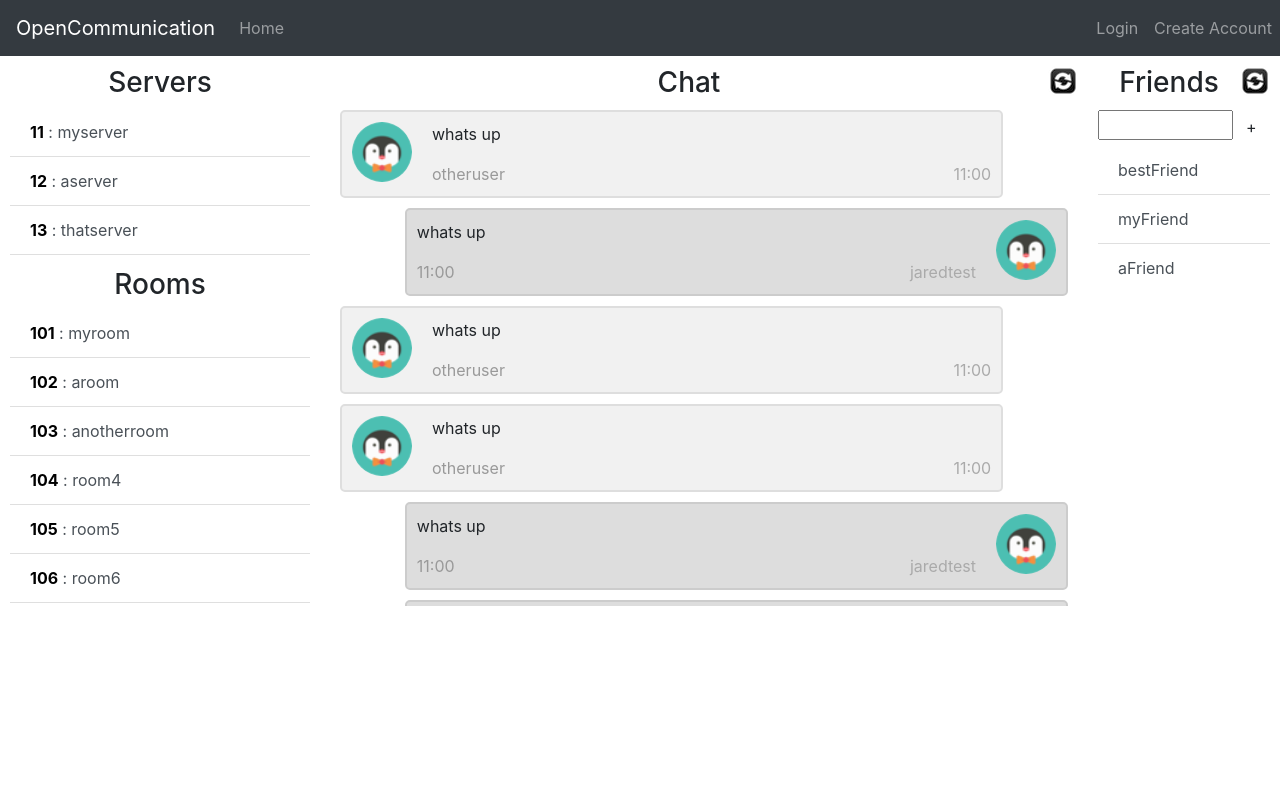
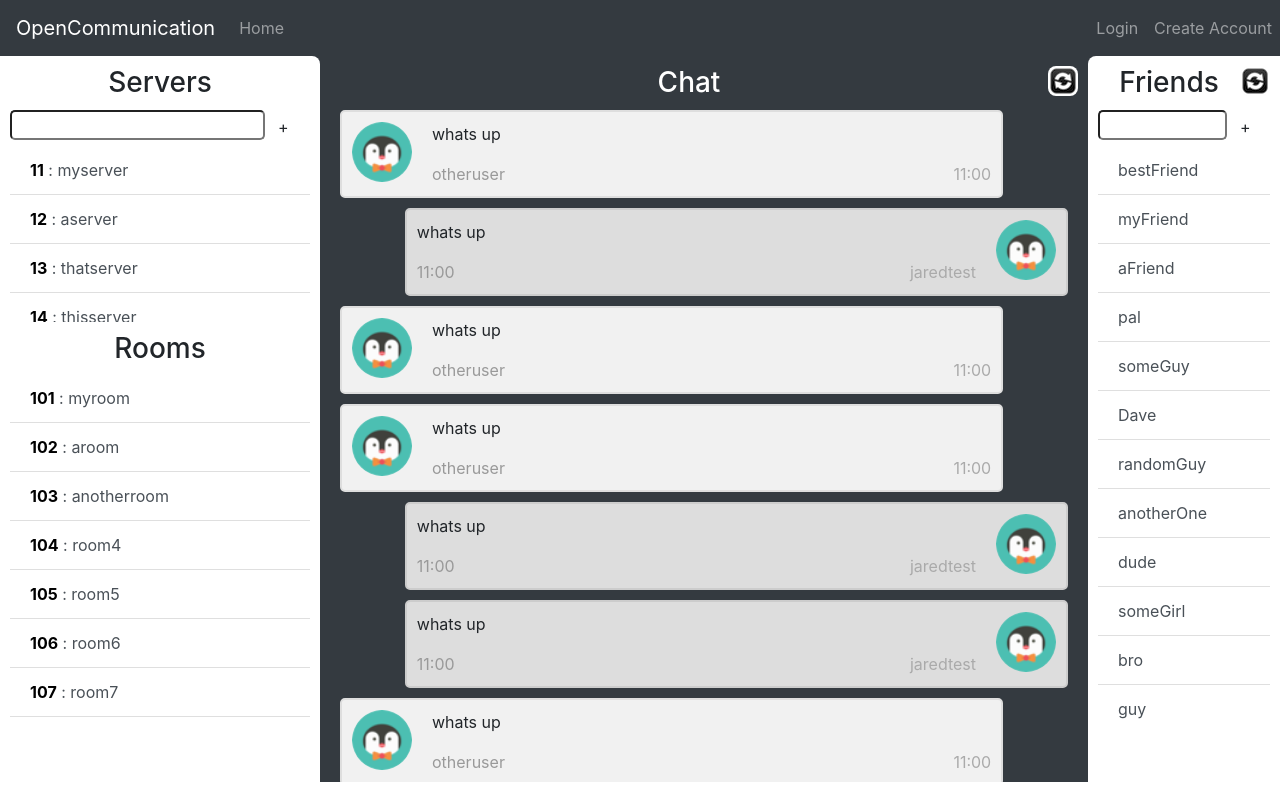
Before and after one commit to jaredglaser/OpenCommunicationFrontEnd, an Angular app: page /ui in a window 1280 px wide. Built offline with nearby package versions, Linux system fonts and the light colour scheme.

Commit message:
UI page styled and formatted

```diff
--- a/src/app/pages/login/login.component.html
+++ b/src/app/pages/login/login.component.html
@@ -1,4 +1,5 @@
 <h2>Login</h2>
+<!--Testing-->
 {{login_form.value | json }}
 <form #login_form="ngForm" (ngSubmit)="login(login_form.value)">
     <div class="form-group">
--- a/src/app/pages/register/register.component.html
+++ b/src/app/pages/register/register.component.html
@@ -1,4 +1,5 @@
 <h2>Create Account</h2>
+<!--Testing-->
 {{register_form.value | json }}
 <form #register_form="ngForm" (ngSubmit)="register(register_form.value)">
     <div class="form-group">
--- a/src/app/pages/ui/ui.component.css
+++ b/src/app/pages/ui/ui.component.css
@@ -1,31 +1,48 @@
-/* Headers above Columns */
-.header{
-    text-align: center;
+
+
+.row {
+  background-color: #343a40;
+  overflow: hidden;
+
 }
 
 /* All Columns */
 .column {
-    float: left;
-    padding: 10px;
+  float: left;
+  padding: 10px;
+  max-height: 90.75vh; /* accounts for nav-bar, no scroll in window */
 }
 
 /* Rooms and servers Column */
 .column.left {
-    width: 25%;
+  width: 25%;
+  border-top-right-radius: 8px;
+  background-color: #ffffff;
 }
 
 /* Chat Column */
 .column.middle {
     width: 60%;
-    max-height: 550px;
     overflow-y: scroll;
     -webkit-overflow-scrolling: touch;
+    background-color: #343a40
 }
 
 /* Friends List Column */
 .column.right {
     width: 15%;
-    max-height: 300px;
+    border-top-left-radius: 8px;
+    background-color: #ffffff;
+
+}
+
+/* Headers above list-groups */
+.header{
+  text-align: center;
+}
+
+#header-chat {
+  color: #ffffff;
 }
 
 /* List-group containing list-group-items */
@@ -33,6 +50,7 @@
     margin-bottom: 10px;
     overflow-y: scroll;
     -webkit-overflow-scrolling: touch;
+    max-height: 70%;
 }
 
 .selected-list-item {
@@ -41,12 +59,17 @@
 
 /* list-group of servers */
 #servers {
-    max-height: 150px;
+    max-height: 25%;
 }
 
 /* list-group of rooms */
 #rooms {
-    max-height: 300px;
+    max-height: 50%;
+}
+
+/* list of friends */
+#friends-list {
+  max-height: 85%;
 }
 
 /* room and server id numbers */
@@ -59,6 +82,11 @@
 .active {
     color: blue;
     background-color: #cf5c3f;
+}
+
+#refresh-chat {
+  background-color: #ffffff;
+  border-radius: 8px;
 }
 
 /* Chat containers */
@@ -133,6 +161,14 @@
       float: right;
   }
 
+  .input-text {
+    border-radius: 5px;
+  }
+
   #search-friend {
-    width: 135px;
+    width: 75%;
   }
+
+  #name-room {
+    width: 85%;
+  }
--- a/src/app/pages/ui/ui.component.html
+++ b/src/app/pages/ui/ui.component.html
@@ -8,6 +8,10 @@
   <div class="row">
     <div class="column left">
       <h3 class="header">Servers</h3>
+      <div>
+        <input id="name-room" class="input-text" type="text">
+        <button  type="button" class="btn" id="create-room">+</button>
+      </div>
       <ul class="list-group list-group-flush" id="servers">
         <button *ngFor="let server of servers" type="button" class="list-group-item list-group-item-action">
           <span class="rooms-servers-ids">{{server.id}}</span> : {{server.name}}
@@ -24,7 +28,7 @@
 
     <div class="column middle">
         <!--Populate this column with current rooms messages-->
-      <h3 class="header">Chat
+      <h3 class="header" id="header-chat">Chat
           <input type="image" id="refresh-chat" class="refresh-right" src="/assets/images/refresh.png"/>
       </h3>
 
@@ -42,7 +46,7 @@
       </h3>
 
       <div>
-        <input id="search-friend" type="text">
+        <input id="search-friend" class="input-text" type="text">
         <button  type="button" class="btn" id="add-friend">+</button>
       </div>
 
--- a/src/app/pages/ui/ui.component.ts
+++ b/src/app/pages/ui/ui.component.ts
@@ -37,7 +37,7 @@ const ROOMS: room[] = [
   { id: 105, name: "room5", server: 13 },
   { id: 106, name: "room6", server: 13 },
   { id: 107, name: "room7", server: 14 },
-  { id: 108, name: "room8", server: 15 },
+  { id: 108, name: "room8", server: 15 }
 ];
 
 const MESSAGES: message[] = [
@@ -48,7 +48,7 @@ const MESSAGES: message[] = [
   { time: "11:00", from: "jaredtest", classcontainer: "container darker", classimage: "right", timeclass: "time-left", usernameclass: "username-right", content: "whats up" },
   { time: "11:00", from: "jaredtest", classcontainer: "container darker", classimage: "right", timeclass: "time-left", usernameclass: "username-right", content: "whats up" },
   { time: "11:00", from: "otheruser", classcontainer: "container", classimage: "", timeclass: "time-right", usernameclass: "username-left", content: "whats up" },
-  { time: "11:00", from: "jaredtest", classcontainer: "container darker", classimage: "right", timeclass: "time-left", usernameclass: "username-right", content: "whats up" },
+  { time: "11:00", from: "jaredtest", classcontainer: "container darker", classimage: "right", timeclass: "time-left", usernameclass: "username-right", content: "whats up" }
 ];
 
 
@@ -64,6 +64,15 @@ const FRIENDS: user[] = [
   { id: 1001, username: 'bestFriend' },
   { id: 1002, username: 'myFriend' },
   { id: 1003, username: 'aFriend' },
+  { id: 1004, username: 'pal' },
+  { id: 1005, username: 'someGuy' },
+  { id: 1006, username: 'Dave' },
+  { id: 1007, username: 'randomGuy' },
+  { id: 1008, username: 'anotherOne' },
+  { id: 1009, username: 'dude' },
+  { id: 1010, username: 'someGirl' },
+  { id: 1011, username: 'bro' },
+  { id: 1012, username: 'guy' }
 ];
 
 
@@ -90,23 +99,34 @@ export class UIComponent implements OnInit {
     document.getElementById("refresh-chat").addEventListener("click", this.refreshChat, false);
     document.getElementById("refresh-friends").addEventListener("click", this.refreshFriendsList, false);
     document.getElementById("add-friend").addEventListener("click", this.addFriend, false);
+    document.getElementById("create-room").addEventListener("click", this.createRoom, false);
+
   }
 
-  //TODO GET request to update messages list
+  //TODO GET request to api/messages/chatRefresh -> update messages list
   refreshChat(): void{
     console.log("refresh friends list");
   }
 
-  //TODO GET request to get current friends list
+  //TODO GET request to api/messages/friendRefresh ->get current friends list
   refreshFriendsList(): void{
     console.log("refresh friends list");
   }
 
-   //TODO POST request to add a friend, If Successful -> GET request to update friends list
-   addFriend(): void{
-    var friend = (<HTMLInputElement>document.getElementById("search-friend")).value;
-    console.log("add friend: " + friend);
+   // TODO POST request to api/messages/addFriend
+   // add a friend, If Successful -> GET request to update friends list */
+   // Should return whether or not send request was successfully sent or not (i.e. doesn't exist, already friends, etc.)
+   addFriend(): boolean{
+    var friendUsername = (<HTMLInputElement>document.getElementById("search-friend")).value;
+    console.log("add friend: " + friendUsername);
+    return true
+  }
 
+  //TODO POST request to api/room/create -> create room
+  createRoom(): boolean{
+    var roomName = (<HTMLInputElement>document.getElementById("search-friend")).value;
+    console.log("create room: " + roomName);
+    return true;
   }
 
 
```
